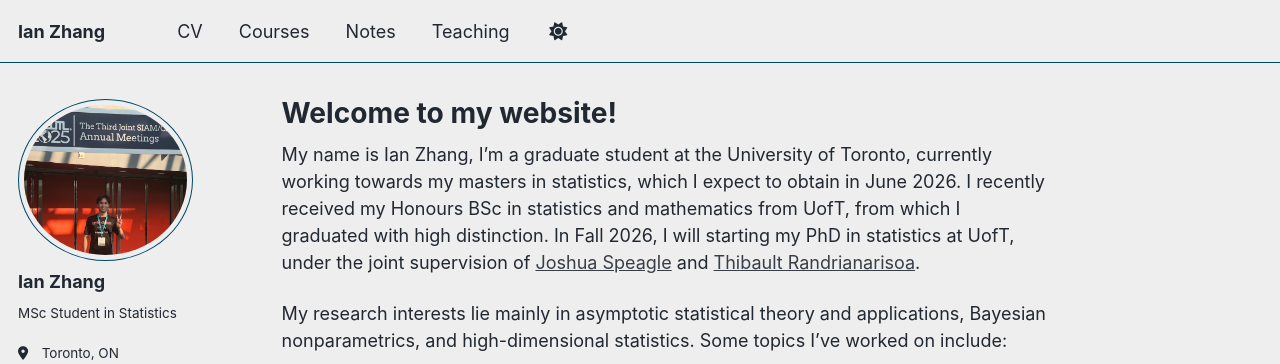
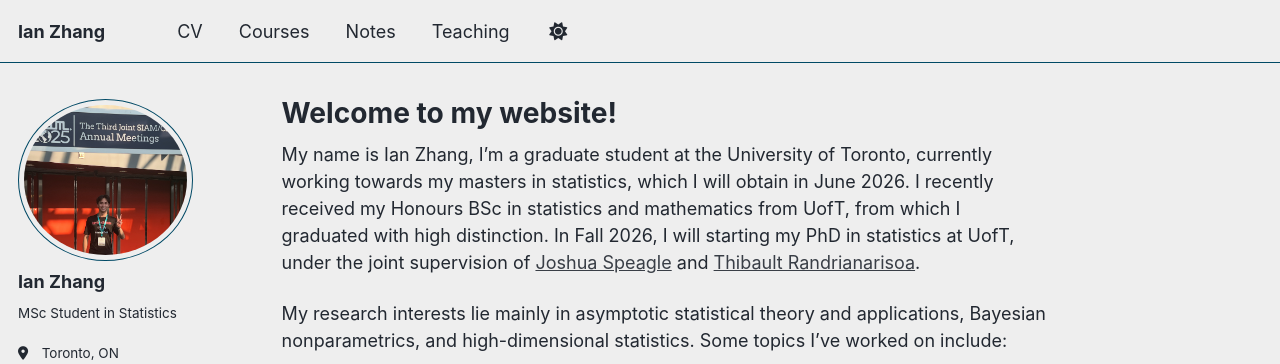
Before and after one commit to IanZhang42/ianwebsite, a Jekyll site: the page built from _pages/about.md, in a window 1280 px wide and 1268 px high. Shown: the top 364 px of the window. Built offline with Jekyll 4.4.1, drawn with Linux system fonts in a browser that asks for light colours; some web fonts are replaced; a script that is not in the unit is left out.

Commit message:
Update introduction with future tense correction
Corrected future tense in the introduction paragraph.

```diff
--- a/_pages/about.md
+++ b/_pages/about.md
@@ -7,7 +7,7 @@ redirect_from:
   - /about.html
 ---
 
-My name is Ian Zhang, I'm a graduate student at the University of Toronto, currently working towards my masters in statistics, which I expect to obtain in June 2026. I recently received my Honours BSc in statistics and mathematics from UofT, from which I graduated with high distinction. In Fall 2026, I will starting my PhD in statistics at UofT, under the joint supervision of [Joshua Speagle](https://joshspeagle.com/) and [Thibault Randrianarisoa](https://thibaultrandrianarisoa.netlify.app/).
+My name is Ian Zhang, I'm a graduate student at the University of Toronto, currently working towards my masters in statistics, which I will obtain in June 2026. I recently received my Honours BSc in statistics and mathematics from UofT, from which I graduated with high distinction. In Fall 2026, I will starting my PhD in statistics at UofT, under the joint supervision of [Joshua Speagle](https://joshspeagle.com/) and [Thibault Randrianarisoa](https://thibaultrandrianarisoa.netlify.app/).
 
 My research interests lie mainly in asymptotic statistical theory and applications, Bayesian nonparametrics, and high-dimensional statistics. Some topics I've worked on include:
 - Asymptotic statistical theory and stochastic convergence
```
